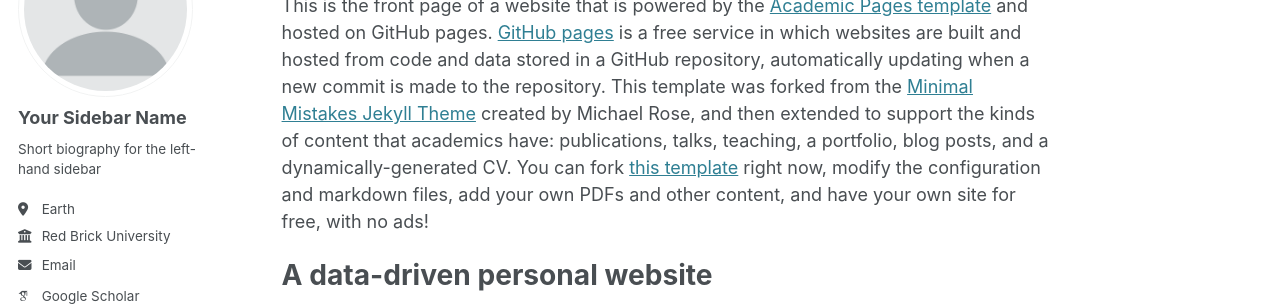
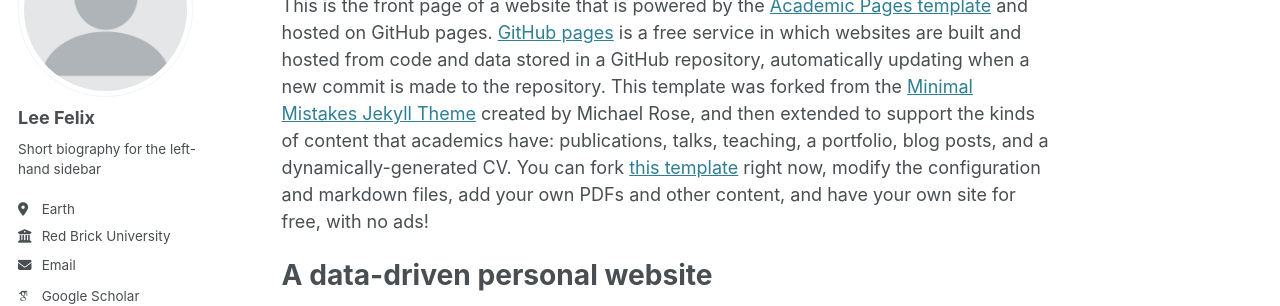
Before and after one commit to LeeFely/LeeFely.github.io, a Jekyll site: the page built from _pages/about.md, in a window 1280 px wide. Shown: the part 184-490 px from the top of the page. Built offline with Jekyll 4.4.1, drawn with Linux system fonts in a browser that asks for light colours; some web fonts are replaced.

Commit message:
Update _config.yml

```diff
--- a/_config.yml
+++ b/_config.yml
@@ -12,7 +12,7 @@
 title_separator          : "-"
 name                     : &name "Lee Felix"
 description              : &description "personal description"
-url                      : https://academicpages.github.io # the base hostname & protocol for your site e.g. "https://[your GitHub username].github.io"
+url                      : https://LeeFely.github.io # the base hostname & protocol for your site e.g. "https://[your GitHub username].github.io"
 baseurl                  : "" # the subpath of your site, e.g. "/blog"
 repository               : "LeeFely/LeeFely.github.io"
 
@@ -22,13 +22,14 @@
 author:
   # Biographic information
   avatar           : "profile.png"
-  name             : "Your Sidebar Name"
+  name             : "Lee Felix"
   pronouns         : # example: "she/her"
   bio              : "Short biography for the left-hand sidebar"
   location         : "Earth"
   employer         : "Red Brick University"
   uri              : # URL
-  email            : "none@example.org"
+  email            : "lif182250@gmail.com"
+  personal_blog    : "https://alllink-official.github.io"
 
   # Academic websites
   arxiv            : # URL - Update with the correct link to your profile
```
